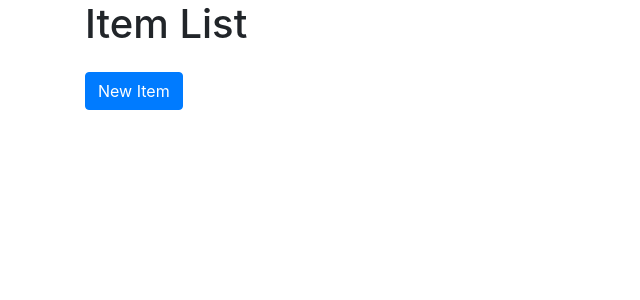
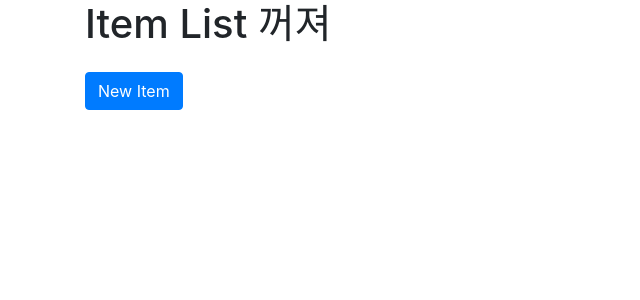
Before and after one commit to geatak/pnu, a Django app: page /shop/ in a window 1280 px wide. Shown: the top 300 px of the page, without its empty margins (0-640 px from the left). Run offline with Django 3.2, Linux system fonts and the light colour scheme; data that the repository does not hold is empty; some libraries are stand-ins or nearby versions.

Commit message:
테스트

```diff
--- a/shop/templates/shop/item_list.html
+++ b/shop/templates/shop/item_list.html
@@ -3,7 +3,7 @@
 <div class="container">
     <div class="row">
         <div class="col-sm-12">
-            <h1>Item List</h1>
+            <h1>Item List 꺼져</h1>
 
             <table class="table table-bordered table-hover">
             {% for item in item_list %}
```
